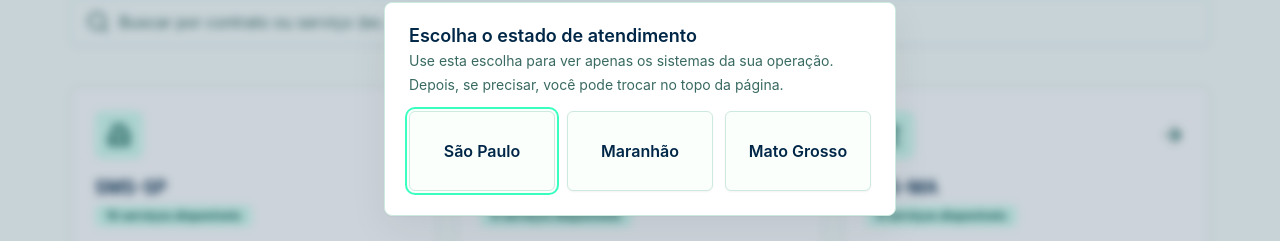
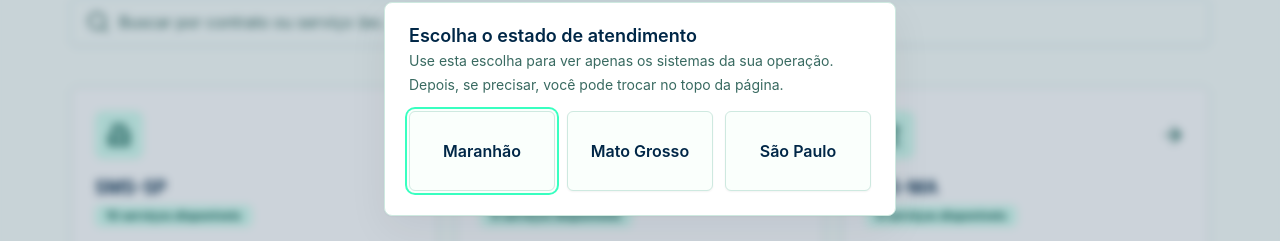
Before and after one commit to rafaelteixeirarnnt/portal_atendimento_operacao, a React (Vite) app: page / in a window 1280 px wide. Shown: the part 291-532 px from the top of the page. Built offline with nearby package versions, Linux system fonts and the light colour scheme.

Commit message:
fix: sort state selector options

```diff
--- a/src/data/states.ts
+++ b/src/data/states.ts
@@ -7,16 +7,16 @@ export interface StateOption {
 
 export const stateOptions: StateOption[] = [
   {
-    id: "SP",
-    name: "São Paulo"
-  },
-  {
     id: "MA",
     name: "Maranhão"
   },
   {
     id: "MT",
     name: "Mato Grosso"
+  },
+  {
+    id: "SP",
+    name: "São Paulo"
   }
 ];
 
```
Also changed, not shown: 1 other file (tests, documents, lock files or other folders).
